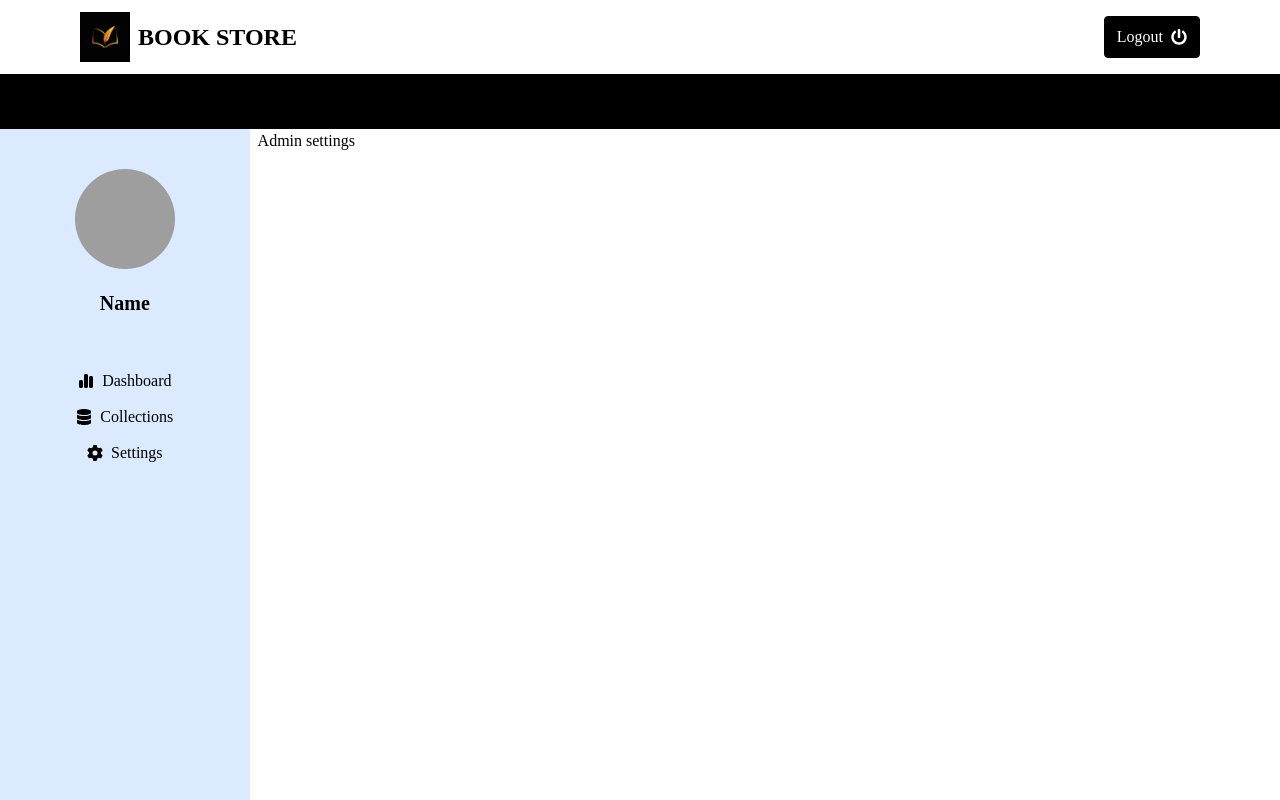
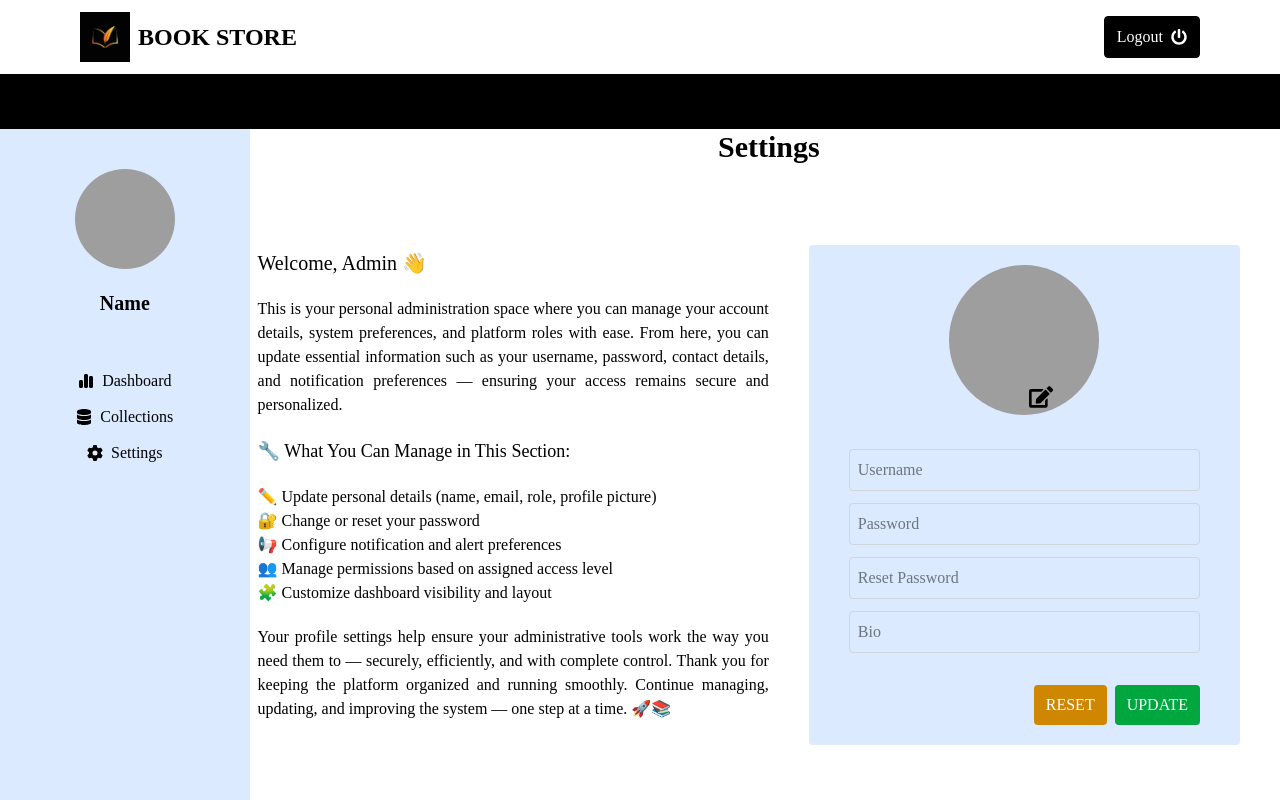
Before and after one commit to aswathyl2026/Book-Store, a React (Vite) app: page /admin/settings in a window 1280 px wide. Shown: the top 800 px of the page. Built offline with nearby package versions, Linux system fonts and the light colour scheme; grey boxes are pictures that could not be loaded; a web font is replaced by a local one.

Commit message:
design admin

```diff
--- a/src/admin/pages/AdminResource.jsx
+++ b/src/admin/pages/AdminResource.jsx
@@ -1,8 +1,10 @@
-import React from 'react'
+import React, { useState } from 'react'
 import AdminHeader from '../components/AdminHeader'
 import Footer from '../../components/Footer'
 import AdminSidebar from '../components/AdminSidebar'
+
 function AdminResource() {
+  const [current,setCurrent]=useState(1)
   return (
        <>
     <AdminHeader/>
@@ -10,8 +12,49 @@ function AdminResource() {
       <div className="col-span-1">
         <AdminSidebar/>
       </div>
-      <div className="col-span-4">
-        Admin resorce
+      <div className="col-span-4 p-10">
+         <h1 className="font-bold text-3xl text-center mb-10">All Resources</h1>
+         <div className="flex justify-center items-center my-8 font-black tex-lg">
+            <p onClick={()=>setCurrent(1)} className={current==1?"border-gray-200 border-l border-r border-t p-4 rounded cursor-pointer":"border-gray-200 border-b  p-4 rounded cursor-pointer"}>Books</p>
+            <p onClick={()=>setCurrent(2)} className={current==2?"border-gray-200 border-l border-r border-t p-4 rounded cursor-pointer":"border-gray-200 border-b  p-4 rounded cursor-pointer"}>Users</p>
+
+           </div>
+            {/*tabs content*/}
+            {
+              current==1 &&
+            <div className="md:grid grid-cols-4 my-5 w-full">
+          {/*duplicate according to book*/}
+          <div className="shadow rounded p-3 m-4 md:my-0">
+            <img style={{ width: '100%', height: '300px' }} src="https://res.cloudinary.com/bloomsbury-atlas/image/upload/w_360,c_scale,dpr_1.5/jackets/9781408855652.jpg" alt="img" />
+            <div className="flex flex-col justify-center items-center mt-4">
+              <h2 className="font-bold text-blue-700 text-xl">Author</h2>
+              <h3 className="text-lg">Title</h3>
+              <p className="font-bold text-red-500">Price</p>
+              <button className="bg-green-500 p-2 mt-2 text-white w-full">APPROVE</button>
+            </div>
+          </div>
+
+        </div>
+            }
+              {
+              current==2 &&
+               <div className="md:grid grid-cols-4 my-5 w-full">
+          {/*duplicate according to book*/}
+          <div className="bg-gray-200 rounded p-2 m-2 ">
+            <p className="text-red-500 font-bold text-md">ID:</p>
+            <div className="flex mt-3 items-center">
+               <img style={{ width: '80px', height: '80px' ,borderRadius:'50%' }} src="https://media.istockphoto.com/id/2171382633/vector/user-profile-icon-anonymous-person-symbol-blank-avatar-graphic-vector-illustration.jpg?s=612x612&w=0&k=20&c=ZwOF6NfOR0zhYC44xOX06ryIPAUhDvAajrPsaZ6v1-w=" alt='user' />
+               <div className="ml-3 w-full flex flex-col">
+                  <h4 className="font-bold text-md text-blue-400">Username</h4>
+               <p className="text-xs">Mail</p>
+               </div>
+
+            </div>
+
+          </div>
+
+        </div>
+            }
       </div>
      </div>
       <Footer/>
--- a/src/admin/pages/AdminSettings.jsx
+++ b/src/admin/pages/AdminSettings.jsx
@@ -2,19 +2,74 @@ import React from 'react'
 import AdminHeader from '../components/AdminHeader'
 import Footer from '../../components/Footer'
 import AdminSidebar from '../components/AdminSidebar'
+import { FaEdit } from 'react-icons/fa'
+
 function AdminSettings() {
   return (
     <>
-    <AdminHeader/>
+      <AdminHeader />
       <div className="md:grid grid-cols-5 gap-2">
         <div className="col-span-1">
-        <AdminSidebar/>
+          <AdminSidebar />
         </div>
         <div className="col-span-4">
-        Admin settings
+          <h1 className="font-bold text-3xl text-center mb-10">Settings</h1>
+          <div className="md:grid grid-cols-2 items-center">
+            {/*text part*/}
+            <div>
+              <h2 className='text-xl mb-5'>Welcome, Admin 👋</h2>
+              <p className="text-justify">
+                This is your personal administration space where you can manage your account details, system preferences, and platform roles with ease. From here, you can update essential information such as your username, password, contact details, and notification preferences — ensuring your access remains secure and personalized.
+
+              </p>
+              <h4 className="text-lg my-5">🔧 What You Can Manage in This Section:</h4>
+
+              <ul>
+                <li>✏️ Update personal details (name, email, role, profile picture)</li>
+                <li>🔐 Change or reset your password</li>
+                <li>📢 Configure notification and alert preferences</li>
+                <li>👥 Manage permissions based on assigned access level</li>
+                <li>🧩 Customize dashboard visibility and layout</li>
+              </ul>
+              <p className="my-5 text-justify">
+                Your profile settings help ensure your administrative tools work the way you need them to — securely, efficiently, and with complete control. Thank you for keeping the platform organized and running smoothly. Continue managing, updating, and improving the system — one step at a time. 🚀📚
+              </p>
+            </div>
+            {/*edit form*/}
+            <div className="flex justify-center items-center m-10 flex-col bg-blue-100 p-5 rounded">
+              <label htmlFor="userprofile">
+                <input type="file" name="" id="userprofile" hidden />
+                <img style={{ width: '150px', height: '150px', borderRadius: '50%' }} src="https://media.istockphoto.com/id/2171382633/vector/user-profile-icon-anonymous-person-symbol-blank-avatar-graphic-vector-illustration.jpg?s=612x612&w=0&k=20&c=ZwOF6NfOR0zhYC44xOX06ryIPAUhDvAajrPsaZ6v1-w=" alt="" />
+                <FaEdit style={{ marginLeft: '80px', marginTop: '-30px' }} className='text-2xl' />
+              </label>
+              <div className="mt-10 mb-3 px-5 w-full">
+                <input type="text" className="w-full border border-gray-300 rounded p-2" placeholder='Username' />
+              </div>
+
+              <div className=" mb-3 px-5 w-full">
+                <input type="text" className="w-full border border-gray-300 rounded p-2" placeholder='Password ' />
+              </div>
+
+              <div className=" mb-3 px-5 w-full">
+                <input type="text" className="w-full border border-gray-300 rounded p-2" placeholder='Reset Password' />
+              </div>
+
+              <div className=" mb-3 px-5 w-full">
+                <input type="text" className="w-full border border-gray-300 rounded p-2" placeholder='Bio' />
+              </div>
+              <div className="flex justify-end mt-5 px-5 w-full">
+                <button className="bg-yellow-600 text-white py-2 px-3 rounded">
+                  RESET
+                </button>
+                <button className="bg-green-600 text-white py-2 ms-2 px-3 rounded">
+                  UPDATE
+                </button>
               </div>
             </div>
-      <Footer/>
+          </div>
+        </div>
+      </div>
+      <Footer />
     </>
   )
 }
```
Lines whose indentation alone changed are shown as unchanged.
